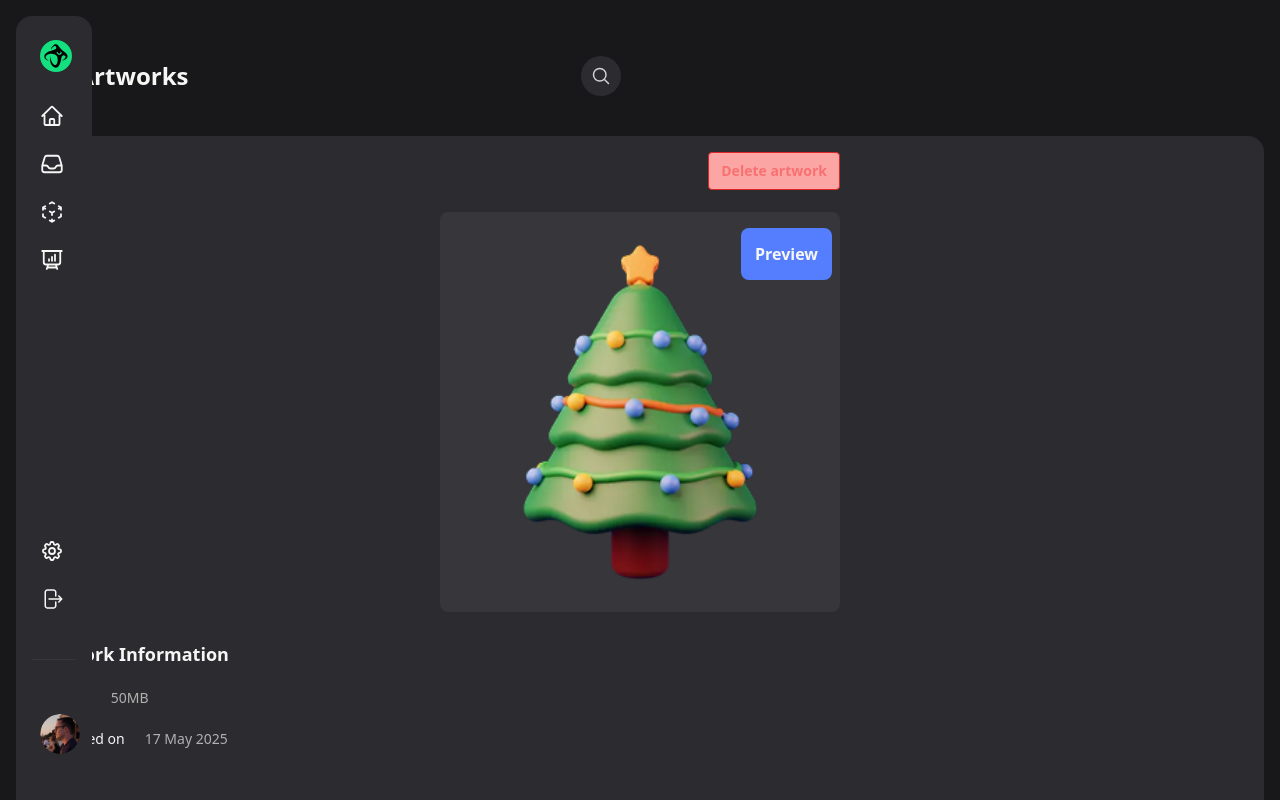
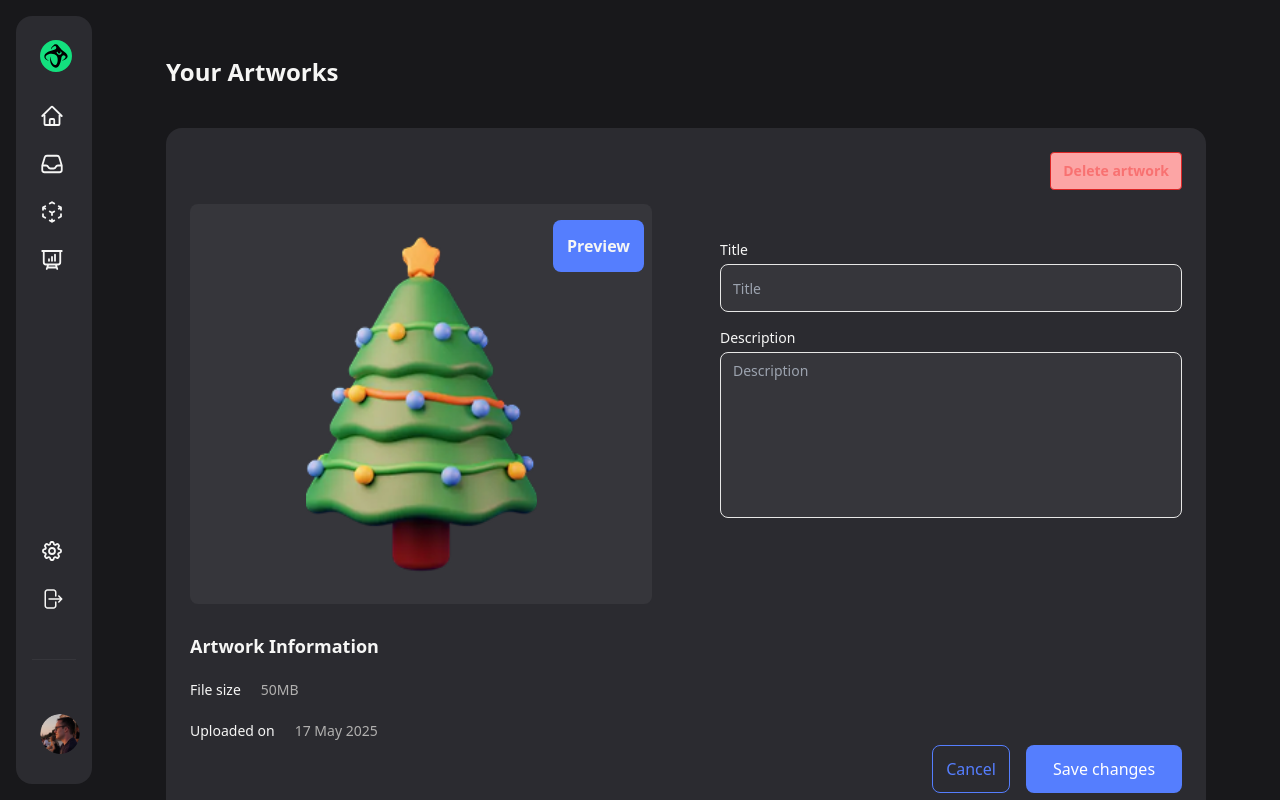
Before and after one commit to Stijn-Houwelijckx/obsense-dashboard-leen, a React (Vite) app: page /artworkform in a window 1280 px wide. Shown: the top 800 px of the page. Built offline with nearby package versions, Linux system fonts and the light colour scheme; the HTML template or start-up script is replaced by a standard one.

Commit message:
style: respoonsive styling artwork form

```diff
--- a/src/pages/ArtworkForm.tsx
+++ b/src/pages/ArtworkForm.tsx
@@ -1,6 +1,5 @@
 import { useNavigate } from "react-router-dom";
 import searchIcon from "../assets/img/search.svg";
-import hamburgerIcon from "../assets/img/hamburger.svg";
 import treeImage from "../assets/img/tree.png";
 import Button from "components/Button";
 import InputField from "../components/InputField";
@@ -14,33 +13,37 @@ const ArtworkForm = () => {
     navigate("/artworks");
   };
 
+  const handleCancel = () => {
+    navigate("/artworks");
+  };
+
   return (
-    <div className="min-h-screen bg-secondary-900 text-neutral-50 px-4 mt-14 flex flex-col items-center">
+    <div className="min-h-screen md:pl-[166px] md:pr-[74px] bg-secondary-900 text-neutral-50 px-4 mt-14 flex flex-col items-center">
       <div className="w-full mb-10">
         <div className="flex items-center justify-between">
           <h1 className="text-2xl font-bold">Your Artworks</h1>
           <div className="flex gap-2">
-            <div className="w-10 h-10 bg-secondary-800 rounded-full flex items-center justify-center">
-              <img src={searchIcon} alt="Search" className="w-5 h-5" />
-            </div>
             <div className="md:hidden">
               <Navigation />
             </div>
           </div>
-          <div className="hidden lg:block w-[250px]">
+          <div className="hidden md:block w-[250px]">
             <NavigationDesktop />
           </div>
         </div>
       </div>
 
-      {/* max-w-md */}
-      <div className="w-full bg-secondary-800 p-6 pt-12 rounded-[16px]  flex flex-col items-center text-center mb-6">
-        <div className="relative">
-          <div className="w-full h-[400px] bg-secondary-700 rounded-lg overflow-hidden relative flex items-center justify-center mt-7">
+      <div className="w-full bg-secondary-800 p-6 pt-12 rounded-[16px] mb-6 flex flex-col lg:flex-row lg:gap-[68px] lg:justify-between relative">
+        <button className="absolute top-6 right-6 text-sm font-semibold text-red-400 border border-red-600 rounded px-3 py-2 bg-[#FCA5A5] hover:opacity-90 z-10">
+          Delete artwork
+        </button>
+
+        <div className="lg:w-1/2 w-full flex flex-col items-center text-center">
+          <div className="relative w-full h-[400px] bg-secondary-700 rounded-lg overflow-hidden flex items-center justify-center mt-7">
             <img
               src={treeImage}
               alt="Artwork"
-              className="object-cover w-full h-full"
+              className="object-cover w-full md:w-1/2 h-full"
             />
             <div className="absolute -top-6 right-2">
               <Button
@@ -51,17 +54,13 @@ const ArtworkForm = () => {
               />
             </div>
           </div>
-          <button className="absolute -top-8 right-0 text-sm font-semibold text-red-400 border border-red-600 rounded px-3 py-2 bg-[#FCA5A5] hover:opacity-90">
-            Delete artwork
-          </button>
-        </div>
 
-        <div className="w-full flex flex-col gap-5 items-start mb-6 mt-7">
+          <div className="w-full flex flex-col gap-5 items-start text-left mb-6 mt-7 px-2 lg:px-0">
             <h3 className="text-neutral-50 text-lg font-semibold">
               Artwork Information
             </h3>
 
-          <div className="flex flex-col gap-[21px] text-left mb-7">
+            <div className="flex flex-col gap-[21px] mb-7">
               <div className="flex flex-row gap-[20px]">
                 <p className="text-neutral-50 text-sm">File size</p>
                 <p className="text-neutral-300 text-sm">50MB</p>
@@ -72,8 +71,10 @@ const ArtworkForm = () => {
               </div>
             </div>
           </div>
+        </div>
 
-        <div className="w-full flex flex-col items-start gap-4 mb-7">
+        <div className="lg:w-1/2 lg:mt-16 w-full flex flex-col justify-between">
+          <div className="flex flex-col gap-4 mb-7">
             <InputField
               label="Title"
               placeholder="Title"
@@ -87,8 +88,12 @@ const ArtworkForm = () => {
             />
           </div>
 
-        <div className="flex gap-4 w-full">
-          <button className="w-1/3 h-[48px] border border-primary-500 rounded-lg text-primary-500 font-medium hover:border-primary-600 transition">
+          <div className="w-full flex justify-center lg:justify-end mt-6">
+            <div className="w-full max-w-[250px] flex gap-4">
+              <button
+                onClick={handleCancel}
+                className="w-1/3 h-[48px] border border-primary-500 rounded-lg text-primary-500 font-medium hover:border-primary-600 transition"
+              >
                 Cancel
               </button>
               <button
@@ -100,6 +105,8 @@ const ArtworkForm = () => {
             </div>
           </div>
         </div>
+      </div>
+    </div>
   );
 };
 
--- a/src/pages/ArtworkUpload.tsx
+++ b/src/pages/ArtworkUpload.tsx
@@ -5,9 +5,11 @@ import searchIcon from "../assets/img/search.svg";
 import Button from "components/Button";
 import Navigation from "components/Navigation";
 import NavigationDesktop from "components/NavigationDesktop";
+import { useNavigate } from "react-router-dom";
 
 const ArtworkUpload = () => {
   const [clicked, setClicked] = useState(false);
+  const navigate = useNavigate();
 
   return (
     <div className="min-h-screen md:pl-[166px] md:pr-[74px] bg-secondary-900 text-neutral-50 px-4 mt-14">
@@ -18,7 +20,7 @@ const ArtworkUpload = () => {
             <Navigation />
           </div>
         </div>
-        <div className="hidden lg:block w-[250px]">
+        <div className="hidden md:block w-[250px]">
           <NavigationDesktop />
         </div>
       </div>
@@ -50,7 +52,11 @@ const ArtworkUpload = () => {
           <p className="text-sm text-neutral-400 mb-4">GLB, GLTF up to 5MB.</p>
           <span className="text-sm text-neutral-400 mb-4">OR</span>
           <div className="w-full px-4">
-            <Button label="Browse files" type="button" onClick={() => {}} />
+            <Button
+              label="Browse files"
+              type="button"
+              onClick={() => navigate("/artworkform")}
+            />
           </div>
         </div>
 
```
Lines whose indentation alone changed are shown as unchanged.
